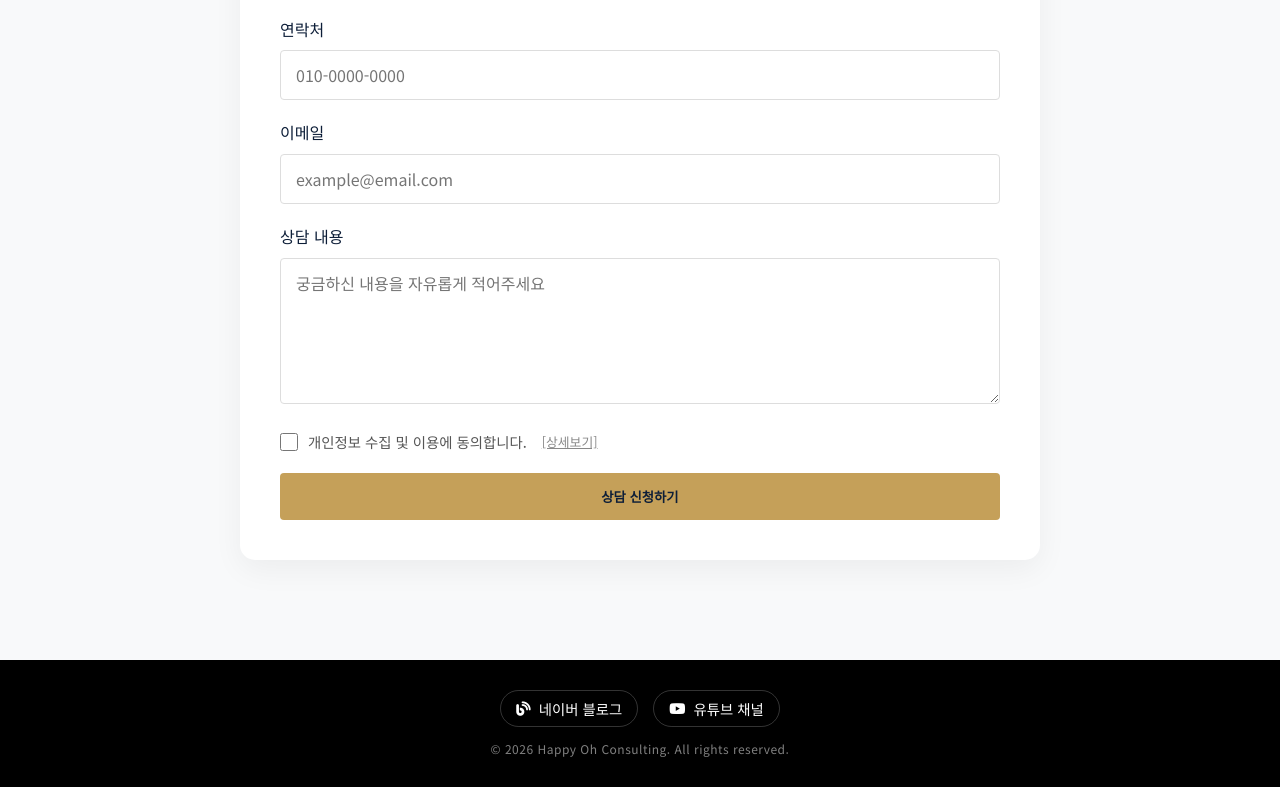
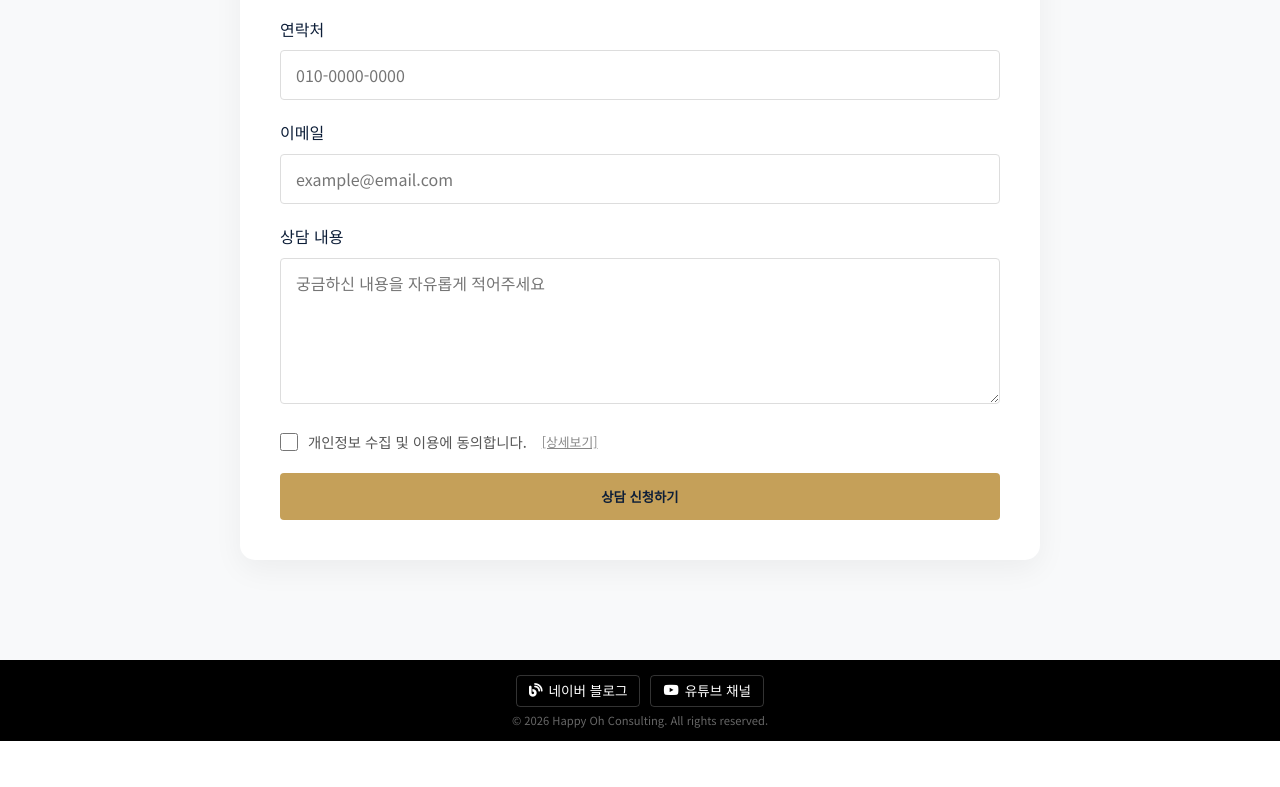
Before and after one commit to Littlestarkr/export3, a plain HTML site: page index.html in a window 1280 px wide. Shown: the part 4254-5041 px from the top of the page. After the commit the page ends 4995 px from the top, so only its background shows below. Drawn offline with nearby package versions, Linux system fonts and the light colour scheme.

Commit message:
Add files via upload

```diff
--- a/styles.css
+++ b/styles.css
@@ -443,60 +443,58 @@ nav a:hover {
     box-shadow: 0 0 0 3px rgba(197, 160, 89, 0.1);
 }
 
-/* Footer 최적화 (컴팩트 버전) */
+/* Footer 최적화: 불필요한 공간을 모두 제거한 버전 */
 .main-footer {
     background: #000;
     color: #fff;
-    /* 위아래 여백을 30px로 대폭 축소 */
-    padding: 30px 20px;
+    /* 상하 패딩을 15px로 최소화하여 높이를 대폭 줄임 */
+    padding: 15px 10px;
     text-align: center;
 }
 
 .footer-social {
-    /* 소셜 버튼과 아래 카피라이트 사이 간격을 15px로 최소화 */
-    margin-bottom: 15px;
+    /* 버튼과 아래 텍스트 사이의 간격을 8px로 설정 */
+    margin-bottom: 8px;
     display: flex;
     justify-content: center;
-    gap: 15px;
-    /* 버튼 사이 간격도 좁혀 밀도 상향 */
+    gap: 10px;
+    /* 버튼 사이의 간격도 좁힘 */
     flex-wrap: wrap;
 }
 
 .footer-social a {
     color: #fff;
-    font-size: 0.9rem;
-    /* 폰트 크기 소폭 축소 */
-    font-weight: 500;
-    transition: var(--transition);
+    font-size: 0.85rem;
+    /* 가독성을 유지하는 선에서 폰트 크기 축소 */
     text-decoration: none;
     display: flex;
     align-items: center;
-    gap: 8px;
-    padding: 6px 15px;
-    /* 버튼 자체의 부피 축소 */
+    gap: 6px;
+    /* 버튼 내부 여백을 줄여 부피감을 제거 */
+    padding: 4px 12px;
     border: 1px solid rgba(255, 255, 255, 0.2);
-    border-radius: 50px;
+    border-radius: 4px;
+    /* 둥근 모양을 살짝 완화하여 더 깔끔하게 처리 */
+    transition: var(--transition);
 }
 
 .main-footer p {
-    opacity: 0.5;
-    font-size: 0.75rem;
-    /* 카피라이트 텍스트 크기 축소 */
-    letter-spacing: 0.5px;
+    opacity: 0.4;
+    font-size: 0.7rem;
+    /* 카피라이트 텍스트를 작게 배치 */
     margin: 0;
-    line-height: 1.2;
-    /* 줄 간격을 줄여 높이 차지 최소화 */
+    line-height: 1;
+    /* 줄 간격에 의한 추가 공간 제거 */
 }
 
-/* 모바일 전용 추가 조정 (필요 시) */
+/* 모바일 전용: 더욱 타이트한 조정 */
 @media (max-width: 768px) {
     .main-footer {
-        padding: 25px 15px;
-        /* 모바일에서 조금 더 타이트하게 조정 */
+        padding: 12px 10px;
     }
 
     .footer-social {
-        gap: 10px;
+        gap: 8px;
     }
 }
 
```
